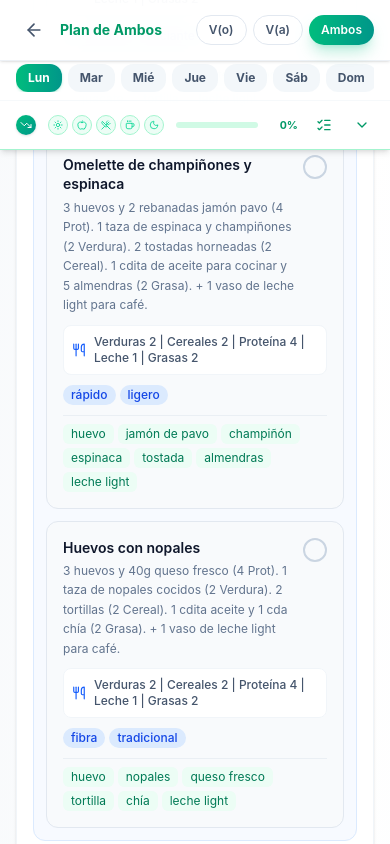
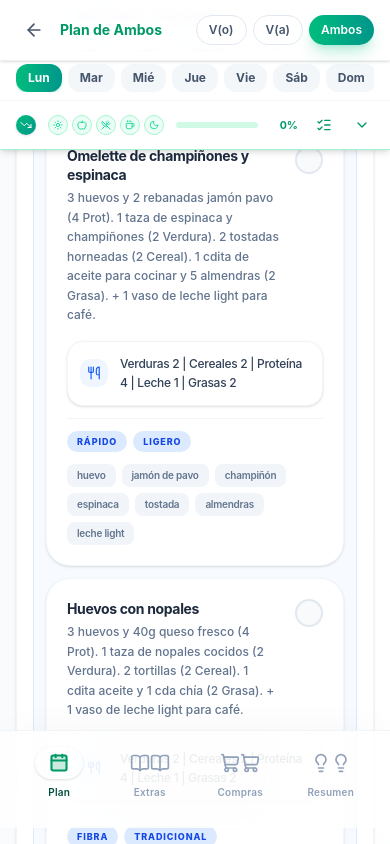
Before and after one commit to VtorErick/PlanNutricional, a React (Vite) app: page / in a window 390 px wide. Both pictures are taken after a click on the button 195 px from the left and 998 px from the top of the page. Shown: the part 534-1378 px from the top of the page. Built offline with nearby package versions, Linux system fonts and the light colour scheme.

Commit message:
UI: iOS Style Premium Mobile Redesign with Bottom Nav and Squish interactions

```diff
--- a/src/App.tsx
+++ b/src/App.tsx
@@ -578,7 +578,7 @@ export default function App() {
         )}
       </AnimatePresence>
 
-      <main className="max-w-5xl mx-auto px-4 sm:px-6 py-4 space-y-4">
+      <main className="max-w-5xl mx-auto px-4 sm:px-6 py-4 pb-28 sm:pb-8 space-y-4">
 
         {/* Health note */}
         {perfil!.notaSalud && (
@@ -589,9 +589,10 @@ export default function App() {
           </motion.div>
         )}
 
-        {/* ── Tab nav */}
+        {/* ── Desktop Tab Nav (Hidden on Mobile) */}
+        <div className="hidden sm:block">
           <motion.div initial={{ opacity: 0, y: 10 }} animate={{ opacity: 1, y: 0 }} transition={{ type: "spring", stiffness: 400, damping: 30 }}
-          className="flex gap-1 bg-slate-100 rounded-2xl p-1.5 overflow-x-auto scrollbar-none snap-x">
+            className="flex gap-1 bg-slate-100/80 p-1.5 rounded-2xl">
             {([
               { key: 'plan' as const, label: 'Mi Plan', icon: Calendar },
               { key: 'equivalencias' as const, label: 'Equivalencias', icon: BookOpen },
@@ -599,12 +600,37 @@ export default function App() {
               { key: 'resumen' as const, label: 'Resumen', icon: Lightbulb },
             ]).map((t) => (
                 <button key={t.key} onClick={() => setTab(t.key)}
-                className={`flex-1 min-w-[100px] flex items-center justify-center gap-1 sm:gap-1.5 py-2 sm:py-2.5 px-1 sm:px-4 rounded-xl font-medium text-xs sm:text-sm transition-all duration-300 snap-start flex-shrink-0 ${tab === t.key ? `bg-white shadow-md ${ac.text}` : 'text-slate-500 hover:text-slate-700'}`}>
-                <t.icon className="w-3.5 h-3.5 sm:w-4 sm:h-4 flex-shrink-0" />
-                <span className="truncate">{t.label}</span>
+                  className={`flex-1 flex items-center justify-center gap-2 py-2.5 px-4 rounded-[14px] font-bold text-sm transition-all duration-300 active:scale-95 ${tab === t.key ? `bg-white shadow-sm ${ac.text}` : 'text-slate-500 hover:text-slate-700 hover:bg-slate-200/50'}`}>
+                  <t.icon className="w-4 h-4 flex-shrink-0" />
+                  <span>{t.label}</span>
                 </button>
             ))}
           </motion.div>
+        </div>
+
+        {/* ── Mobile Bottom Tab Nav */}
+        <div className="sm:hidden fixed bottom-0 left-0 right-0 z-50 px-4 pb-6 pt-3 bg-white/80 backdrop-blur-3xl border-t border-slate-200/50 shadow-[0_-10px_40px_-15px_rgba(0,0,0,0.05)]">
+          <div className="flex justify-around items-center gap-1">
+            {([
+              { key: 'plan' as const, label: 'Plan', icon: Calendar },
+              { key: 'equivalencias' as const, label: 'Extras', icon: BookOpen },
+              { key: 'compras' as const, label: 'Compras', icon: ShoppingCart },
+              { key: 'resumen' as const, label: 'Resumen', icon: Lightbulb },
+            ]).map((t) => {
+              const active = tab === t.key;
+              return (
+                <button key={t.key} onClick={() => setTab(t.key)}
+                  className={`flex flex-col items-center justify-center w-16 gap-1 p-1 transition-all duration-300 active:scale-90 ${active ? ac.text : 'text-slate-400'}`}>
+                  <div className={`flex items-center justify-center w-12 h-8 rounded-full mb-0.5 transition-all duration-300 ${active ? `${ac.bgGradientLight} shadow-sm` : 'bg-transparent'}`}>
+                    <t.icon className={`w-5 h-5 ${active ? `fill-current opacity-20 absolute` : ''}`} />
+                    <t.icon className="w-5 h-5 relative z-10" strokeWidth={active ? 2.5 : 2} />
+                  </div>
+                  <span className={`text-[10px] font-semibold tracking-wide ${active ? ac.textDark : 'font-medium'}`}>{t.label}</span>
+                </button>
+              );
+            })}
+          </div>
+        </div>
 
         {/* ── Tab content */}
         <AnimatePresence mode="wait">
@@ -642,7 +668,7 @@ export default function App() {
                       layout
                       key={momento.key}
                       ref={(el) => { mealSectionRefs.current[momento.key] = el; }}
-                      className={`bg-white rounded-2xl shadow-sm border overflow-hidden ${done ? ac.borderAccent : 'border-slate-100'}`}
+                      className={`bg-white rounded-[28px] sm:rounded-3xl shadow-sm border overflow-hidden ${done ? ac.borderAccent : 'border-slate-100'}`}
                     >
                       <button
                         onClick={() => {
@@ -982,42 +1008,51 @@ export default function App() {
               exit={{ opacity: 0, y: -15 }} transition={{ type: "spring", stiffness: 400, damping: 30 }}
               className="space-y-4">
 
-              <div className="bg-white rounded-2xl p-5 shadow-sm border border-slate-100 mb-4">
-                <h2 className="text-lg font-bold text-slate-900 mb-2 flex items-center gap-2">
-                  <div className={`w-8 h-8 rounded-lg bg-emerald-100 flex items-center justify-center`}>
-                    <ShoppingCart className="w-4 h-4 text-emerald-600" />
+              <div className="bg-white rounded-[28px] p-6 shadow-[0_8px_30px_rgb(0,0,0,0.04)] border border-slate-100 mb-4 overflow-hidden relative">
+                {/* Decoration */}
+                <div className="absolute top-0 right-0 w-48 h-48 bg-emerald-50 rounded-full blur-3xl -z-10 pointer-events-none" />
+
+                <h2 className="text-2xl font-black tracking-tight text-slate-900 mb-2 flex items-center gap-3">
+                  <div className={`w-10 h-10 rounded-[14px] bg-gradient-to-br from-emerald-400 to-teal-500 shadow-sm flex items-center justify-center`}>
+                    <ShoppingCart className="w-5 h-5 text-white" />
                   </div>
-                  Lista de Compras
+                  Supermercado
                 </h2>
-                <p className="text-sm text-slate-500 mb-4">
-                  Ingredientes agrupados automáticamente basados en tus comidas marcadas ({listaCompras.length} ingredientes distintos en tu carrito). Recuerda las porciones en las recetas y revisa qué tienes ya en la alacena.
+                <p className="text-sm font-medium text-slate-500 mb-6 leading-relaxed max-w-xl">
+                  Tienes <strong className="text-emerald-600">{listaCompras.length} ingredientes</strong> en tu lista basados en tus platillos seleccionados. Recuerda revisar la alacena antes de salir.
                 </p>
 
                 {listaCompras.length === 0 ? (
-                  <div className="text-center py-10 bg-slate-50 rounded-xl border-dashed border-2 border-slate-200">
-                    <p className="text-slate-400 font-medium">Aún no has seleccionado comidas.</p>
-                    <p className="text-slate-400 text-xs mt-1">Ve a "Mi Plan" y marca algunas comidas para llenar tu carrito.</p>
+                  <div className="text-center py-12 bg-slate-50 rounded-[20px] border-dashed border-2 border-slate-200">
+                    <ShoppingCart className="w-10 h-10 text-slate-300 mx-auto mb-3" />
+                    <p className="text-slate-500 font-bold">Carrito vacío</p>
+                    <p className="text-slate-400 text-sm mt-1">Ve a "Mi Plan" y selecciona comidas para agregar ingredientes automáticamente.</p>
                   </div>
                 ) : (
-                  <div className="grid sm:grid-cols-2 gap-4">
+                  <div className="grid sm:grid-cols-2 gap-3">
                     {listaCompras.map(item => (
-                      <div key={item.ingrediente} className="p-4 bg-slate-50 rounded-xl border border-slate-200">
-                        <div className="flex items-center gap-2 mb-3">
-                          <CheckCircle2 className="w-4 h-4 text-slate-300" />
-                          <h3 className="font-bold text-slate-800 capitalize text-base">{item.ingrediente}</h3>
+                      <motion.div whileTap={{ scale: 0.98 }} key={item.ingrediente} className="group p-0 bg-white rounded-2xl border border-slate-100 shadow-sm hover:shadow-md transition-all duration-200 cursor-pointer overflow-hidden flex items-stretch">
+                        <div className="w-1.5 bg-gradient-to-b from-slate-200 to-transparent group-hover:from-emerald-400 group-hover:to-teal-500 transition-colors" />
+                        <div className="p-4 sm:p-5 flex-1">
+                          <div className="flex items-start gap-4 mb-3">
+                            <div className="w-6 h-6 rounded-full border-2 border-slate-200 group-hover:border-emerald-500 mt-0.5 flex-shrink-0 transition-colors bg-slate-50 flex items-center justify-center" />
+                            <div className="min-w-0">
+                              <h3 className="font-bold text-slate-800 tracking-tight text-base capitalize truncate">{item.ingrediente}</h3>
+                              <p className="text-xs text-slate-400 mt-0.5 font-medium">{item.usos.length} recet{item.usos.length > 1 ? 'as' : 'a'} lo ocupa{item.usos.length > 1 ? 'n' : ''}</p>
                             </div>
-                        <ul className="space-y-2 ml-6 border-l-2 border-slate-200 pl-3">
+                          </div>
+                          <ul className="space-y-2 ml-10">
                             {item.usos.map((uso, idx) => (
-                            <li key={idx} className="flex gap-2 text-xs relative">
-                              <span className="absolute -left-[17px] top-1.5 w-1.5 h-1.5 rounded-full bg-slate-300" />
-                              <span className={`px-1.5 py-0.5 rounded text-[9px] font-bold ${
-                                uso.perfil === 'vo' ? 'bg-blue-100 text-blue-700' : 'bg-rose-100 text-rose-700'
-                              }`}>{uso.perfil.toUpperCase()}</span>
-                              <span className="text-slate-600 font-medium leading-tight">{uso.texto}</span>
+                              <li key={idx} className="flex gap-2 text-xs relative bg-slate-50 rounded-lg p-2 items-center">
+                                <span className={`px-2 py-1 rounded-md text-[9px] font-black uppercase tracking-wider flex-shrink-0 ${
+                                  uso.perfil === 'vo' ? 'bg-blue-100/80 text-blue-700' : 'bg-rose-100/80 text-rose-700'
+                                }`}>{uso.perfil}</span>
+                                <span className="text-slate-600 font-medium leading-tight truncate">{uso.texto}</span>
                               </li>
                             ))}
                           </ul>
                         </div>
+                      </motion.div>
                     ))}
                   </div>
                 )}
--- a/src/components/MealSelector.tsx
+++ b/src/components/MealSelector.tsx
@@ -28,69 +28,82 @@ export default function MealSelector({
         return (
           <motion.div
             key={comida.nombre}
-            initial={{ opacity: 0, x: -10 }}
-            animate={{ opacity: 1, x: 0 }}
-            transition={{ delay: idx * 0.04 }}
+            initial={{ opacity: 0, scale: 0.95 }}
+            animate={{ opacity: 1, scale: 1 }}
+            whileTap={{ scale: 0.97 }}
+            transition={{ type: 'spring', stiffness: 400, damping: 30, delay: idx * 0.04 }}
             onClick={() => onToggle(perfil, dia, momento, comida.nombre)}
-            className={`relative overflow-hidden rounded-xl transition-all duration-300 cursor-pointer group ${
+            className={`relative overflow-hidden rounded-[24px] sm:rounded-3xl transition-all duration-300 cursor-pointer group ${
               esSeleccionada
-                ? `${accentClasses.bgLight} border-2 ${accentClasses.borderAccent} shadow-md`
-                : 'bg-slate-50 border border-slate-200 hover:border-slate-300 hover:shadow-sm'
+                ? `${accentClasses.bgLight} border-[2.5px] ${accentClasses.borderAccent} shadow-[0_8px_30px_rgb(0,0,0,0.04)]`
+                : 'bg-white border border-slate-100/80 shadow-sm hover:border-slate-200 hover:shadow-md'
             }`}
           >
-            <div className="relative p-4 space-y-2.5">
+            <div className="relative p-5 sm:p-6 space-y-3">
               {/* Header */}
-              <div className="flex items-start justify-between gap-2">
+              <div className="flex items-start justify-between gap-4">
                 <div className="flex-1">
-                  <h4 className="font-semibold text-slate-900 text-sm leading-snug">
+                  <h4 className="font-bold text-slate-800 text-sm tracking-tight leading-snug">
                     {comida.nombre}
                   </h4>
-                  <p className="text-xs text-slate-500 mt-1 leading-relaxed">{comida.detalle}</p>
+                  <p className="text-xs text-slate-500 mt-1 font-medium leading-relaxed">{comida.detalle}</p>
                 </div>
                 <div
-                  className={`w-6 h-6 rounded-full border-2 flex items-center justify-center flex-shrink-0 transition-all duration-300 ${
+                  className={`w-7 h-7 rounded-full border-[2.5px] flex items-center justify-center flex-shrink-0 transition-all duration-300 ${
                     esSeleccionada
-                      ? `${accentClasses.bg} ${accentClasses.borderAccent}`
-                      : 'border-slate-300 group-hover:border-slate-400'
+                      ? `${accentClasses.bg} ${accentClasses.borderAccent} scale-110`
+                      : 'border-slate-200 group-hover:border-slate-300 bg-slate-50'
                   }`}
                 >
-                  {esSeleccionada && <CheckCircle2 className="w-4 h-4 text-white" />}
+                  {esSeleccionada && (
+                    <motion.div initial={{ scale: 0 }} animate={{ scale: 1 }} transition={{ type: 'spring', stiffness: 500, damping: 30 }}>
+                      <svg className="w-4 h-4 text-white" fill="none" viewBox="0 0 24 24" stroke="currentColor" strokeWidth={3}>
+                        <path strokeLinecap="round" strokeLinejoin="round" d="M5 13l4 4L19 7" />
+                      </svg>
+                    </motion.div>
+                  )}
                 </div>
               </div>
 
+              <div className="pt-1">
                 {/* Porciones */}
-              <div className="flex items-center gap-2 text-xs bg-white rounded-lg p-2 border border-slate-100">
-                <Utensils className={`w-3.5 h-3.5 ${accentClasses.text} flex-shrink-0`} />
-                <span className="text-slate-600 font-medium">{comida.porciones}</span>
+                <div className={`flex items-center gap-3 text-xs bg-white rounded-[16px] p-3 border ${esSeleccionada ? accentClasses.border : 'border-slate-100'} shadow-sm`}>
+                  <div className={`w-7 h-7 rounded-[10px] ${accentClasses.bgLight} flex items-center justify-center flex-shrink-0`}>
+                    <Utensils className={`w-3.5 h-3.5 ${accentClasses.text}`} />
+                  </div>
+                  <span className="text-slate-700 font-medium tracking-tight leading-relaxed">{comida.porciones}</span>
+                </div>
               </div>
 
+              <div className="flex flex-col gap-2 pt-2 border-t border-slate-100">
                 {/* Tags */}
-              <div className="flex flex-wrap gap-1">
+                {comida.tags.length > 0 && (
+                  <div className="flex flex-wrap gap-1.5 pt-1">
                     {comida.tags.map((tag) => (
                       <span
                         key={tag}
-                    className={`inline-flex items-center gap-1 px-2 py-0.5 rounded-full ${accentClasses.tagBg} ${accentClasses.tagText} text-xs font-medium`}
+                        className={`inline-flex items-center px-2.5 py-1 rounded-full ${accentClasses.tagBg} ${accentClasses.tagText} text-[9px] uppercase tracking-widest font-extrabold`}
                       >
                         {tag}
                       </span>
                     ))}
                   </div>
+                )}
 
                 {/* Ingredients */}
                 {comida.super.length > 0 && (
-                <div className="pt-2 border-t border-slate-200/60">
-                  <div className="flex flex-wrap gap-1">
+                  <div className="flex flex-wrap gap-1.5 mt-1">
                     {comida.super.map((ing) => (
                       <span
                         key={ing}
-                        className="inline-block px-2 py-0.5 bg-emerald-50 text-emerald-700 rounded-md text-xs"
+                        className="inline-block px-2.5 py-1 bg-slate-100 text-slate-500 rounded-lg text-[10px] font-semibold tracking-tight"
                       >
                         {ing}
                       </span>
                     ))}
                   </div>
+                )}
               </div>
-              )}
             </div>
           </motion.div>
         );
```
Also changed, not shown: src/components/EquivalenciasCard.tsx (+21 -15 lines). Lines whose indentation alone changed are shown as unchanged.
